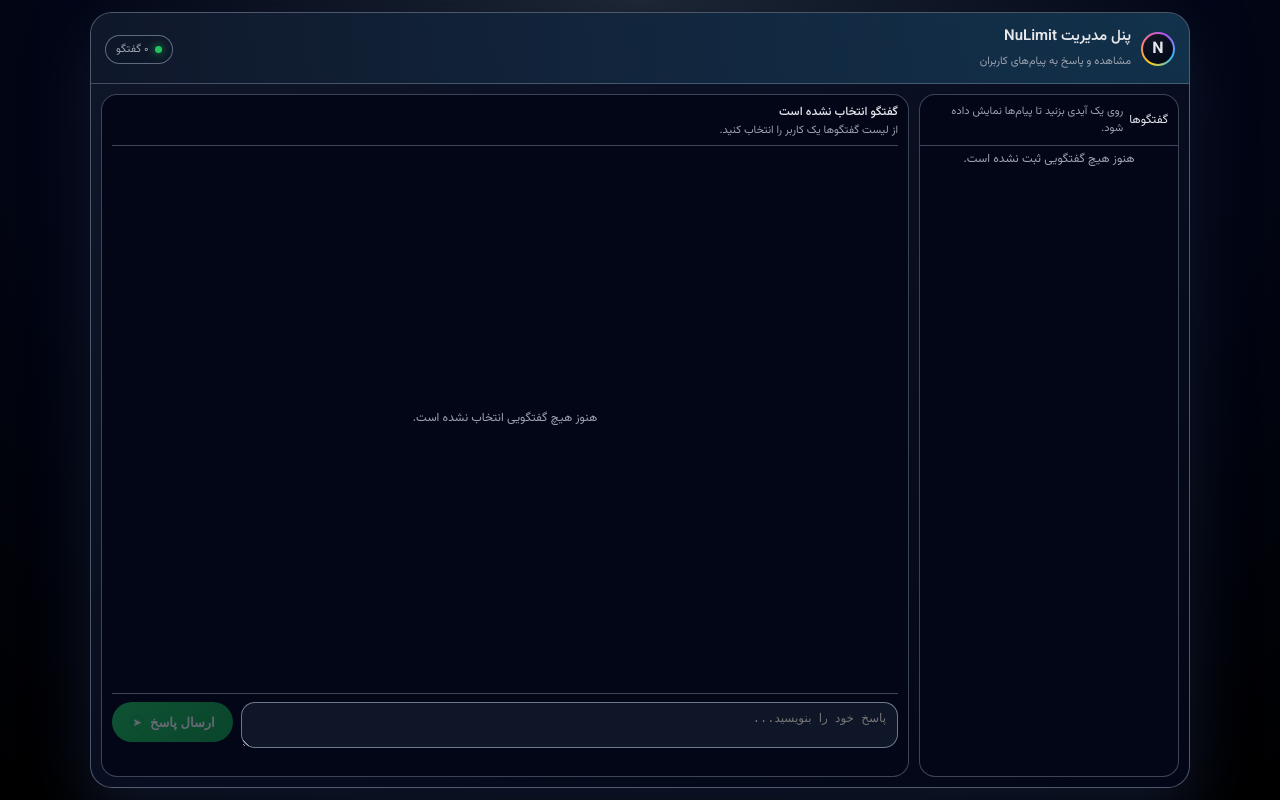
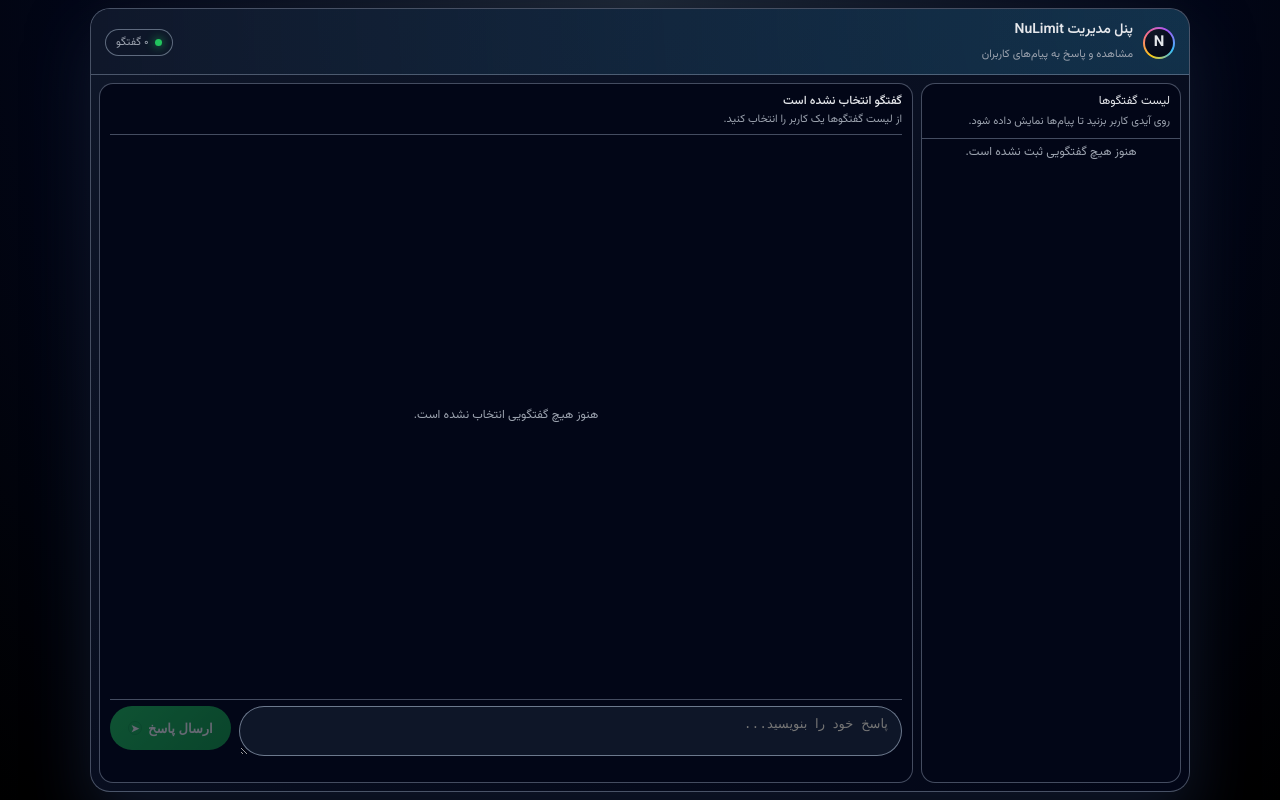
Before and after one commit to rravin/NuLimit-support, a plain HTML site: page admin.html in a window 1280 px wide. Drawn offline with Linux system fonts and the light colour scheme; no server answers.

Commit message:
Update admin.html

```diff
--- a/admin.html
+++ b/admin.html
@@ -9,7 +9,7 @@
     :root {
       --bg: #020617;
       --card: #020617;
-      --border: rgba(148, 163, 184, 0.4);
+      --border: rgba(148, 163, 184, 0.45);
       --accent: #22c55e;
       --accent2: #6366f1;
       --text: #e5e7eb;
@@ -22,36 +22,44 @@
       padding: 0;
     }
 
+    html,
+    body {
+      height: 100%;
+    }
+
     body {
       font-family: "Vazirmatn", system-ui, sans-serif;
       background: radial-gradient(circle at top, #1f2937, #020617 55%, #000 100%);
       color: var(--text);
-      min-height: 100vh;
-      padding: 12px 8px;
       display: flex;
       justify-content: center;
+      align-items: stretch;
+      padding: 8px;
     }
 
     .shell {
-      width: 100%;
+      flex: 1;
       max-width: 1100px;
       background: linear-gradient(145deg, rgba(15, 23, 42, 0.98), rgba(2, 6, 23, 0.98));
-      border-radius: 22px;
-      border: 1px solid rgba(148, 163, 184, 0.5);
+      border-radius: 20px;
+      border: 1px solid var(--border);
       box-shadow: 0 26px 60px rgba(15, 23, 42, 0.95);
       display: flex;
       flex-direction: column;
+      min-height: 0;
+      height: 100%;
       overflow: hidden;
     }
 
     .topbar {
-      padding: 12px 14px 10px;
+      padding: 10px 14px 8px;
       border-bottom: 1px solid var(--border);
       display: flex;
       align-items: center;
       justify-content: space-between;
       gap: 10px;
       background: radial-gradient(circle at top right, rgba(56, 189, 248, 0.2), rgba(15, 23, 42, 1));
+      flex-shrink: 0;
     }
 
     .brand {
@@ -61,11 +69,12 @@
     }
 
     .logo {
-      width: 34px;
-      height: 34px;
-      border-radius: 17px;
+      width: 32px;
+      height: 32px;
+      border-radius: 16px;
       background: conic-gradient(from 210deg, #facc15, #fb7185, #a855f7, #38bdf8, #facc15);
       padding: 2px;
+      flex-shrink: 0;
     }
 
     .logo-inner {
@@ -77,11 +86,11 @@
       align-items: center;
       justify-content: center;
       font-weight: 700;
-      font-size: 16px;
+      font-size: 15px;
     }
 
     .brand-text h1 {
-      font-size: 15px;
+      font-size: 14px;
       font-weight: 600;
     }
 
@@ -94,12 +103,13 @@
       display: inline-flex;
       align-items: center;
       gap: 6px;
-      padding: 5px 10px;
+      padding: 4px 10px;
       border-radius: 999px;
       border: 1px solid rgba(148, 163, 184, 0.6);
       background: rgba(15, 23, 42, 0.92);
       font-size: 11px;
       color: var(--muted);
+      flex-shrink: 0;
     }
 
     .pill-dot {
@@ -111,23 +121,24 @@
     }
 
     .body {
-      display: flex;
-      gap: 10px;
-      padding: 10px;
       flex: 1;
       min-height: 0;
+      display: flex;
+      gap: 8px;
+      padding: 8px;
     }
 
     .conv-panel {
       width: 260px;
       min-width: 220px;
       max-width: 280px;
-      border-radius: 16px;
+      border-radius: 14px;
       background: var(--card);
       border: 1px solid var(--border);
       display: flex;
       flex-direction: column;
       overflow: hidden;
+      flex-shrink: 0;
     }
 
     .conv-header {
@@ -135,9 +146,9 @@
       border-bottom: 1px solid var(--border);
       font-size: 12px;
       display: flex;
-      align-items: center;
-      justify-content: space-between;
-      gap: 6px;
+      flex-direction: column;
+      gap: 3px;
+      flex-shrink: 0;
     }
 
     .conv-header span:last-child {
@@ -152,7 +163,7 @@
     }
 
     .conv-item {
-      border-radius: 12px;
+      border-radius: 10px;
       padding: 6px 8px;
       margin: 3px 1px;
       border: 1px solid transparent;
@@ -207,23 +218,24 @@
 
     .badge-unread {
       font-size: 10px;
-      padding: 1px 6px;
+      padding: 1px 5px;
       border-radius: 999px;
       background: #fbbf24;
       color: #111827;
       font-weight: 600;
-      margin-right: 4px;
+      margin-right: 2px;
     }
 
     .chat-panel {
       flex: 1;
-      border-radius: 16px;
+      border-radius: 14px;
       background: var(--card);
       border: 1px solid var(--border);
-      padding: 8px 10px 10px;
+      padding: 8px 10px 8px;
       display: flex;
       flex-direction: column;
       min-width: 0;
+      min-height: 0;
     }
 
     .chat-header {
@@ -234,6 +246,7 @@
       justify-content: space-between;
       font-size: 12px;
       gap: 8px;
+      flex-shrink: 0;
     }
 
     .chat-header span:first-child {
@@ -308,21 +321,22 @@
 
     .input-row {
       border-top: 1px solid var(--border);
-      padding-top: 8px;
+      padding-top: 6px;
       margin-top: 4px;
       display: flex;
       gap: 8px;
+      flex-shrink: 0;
     }
 
     .reply-input {
       flex: 1;
-      border-radius: 14px;
+      border-radius: 999px;
       border: 1px solid rgba(148, 163, 184, 0.7);
       background: rgba(15, 23, 42, 0.97);
       color: var(--text);
-      font-size: 12px;
-      padding: 8px 11px;
-      min-height: 40px;
+      font-size: 13px;
+      padding: 9px 13px;
+      min-height: 44px;
       max-height: 80px;
       resize: vertical;
     }
@@ -341,7 +355,8 @@
       gap: 6px;
       box-shadow: 0 12px 30px rgba(22, 163, 74, 0.7);
       white-space: nowrap;
-      height: 40px;
+      height: 44px;
+      flex-shrink: 0;
     }
 
     .send-btn:disabled {
@@ -366,21 +381,49 @@
       font-size: 11px;
       color: #f97373;
       min-height: 14px;
+      flex-shrink: 0;
     }
 
     @media (max-width: 768px) {
+      body {
+        padding: 0;
+      }
+
       .shell {
         border-radius: 0;
+        height: 100vh;
+        max-width: 100%;
       }
+
       .body {
         flex-direction: column;
       }
+
       .conv-panel {
         width: 100%;
         max-width: 100%;
+        height: 36%;
+        min-height: 140px;
       }
+
       .chat-panel {
+        height: 64%;
         margin-top: 4px;
+      }
+    }
+
+    @media (max-width: 480px) {
+      .topbar {
+        padding-inline: 10px;
+      }
+
+      .reply-input {
+        font-size: 12px;
+      }
+
+      .send-btn {
+        padding: 0 14px;
+        font-size: 12px;
       }
     }
   </style>
@@ -406,8 +449,8 @@
     <div class="body">
       <aside class="conv-panel">
         <div class="conv-header">
-          <span>گفتگوها</span>
-          <span>روی یک آیدی بزنید تا پیام‌ها نمایش داده شود.</span>
+          <span>لیست گفتگوها</span>
+          <span>روی آیدی کاربر بزنید تا پیام‌ها نمایش داده شود.</span>
         </div>
         <div id="convList" class="conv-list">
           <div class="empty">هنوز هیچ گفتگویی ثبت نشده است.</div>
@@ -442,7 +485,7 @@
   <script src="https://www.gstatic.com/firebasejs/9.6.1/firebase-app-compat.js"></script>
   <script src="https://www.gstatic.com/firebasejs/9.6.1/firebase-firestore-compat.js"></script>
   <script>
-    // همان تنظیماتی که Firebase بهت داد
+    // همون config خودت
     const firebaseConfig = {
       apiKey: "AIzaSyDLGZW1MwhWfREMcsIS__h1Czygsn8VLBU",
       authDomain: "nulimit-support.firebaseapp.com",
@@ -542,19 +585,17 @@
       replyInput.disabled = false;
       adminSendBtn.disabled = false;
 
-      // گفتگو را خوانده‌شده برای ادمین علامت بزن
+      // خوانده شدن برای ادمین
       db.collection('conversations').doc(userId).set({
         unreadForAdmin: false
       }, { merge: true });
 
-      // هایلایت گفتگو
       Array.from(convListEl.children).forEach(el => {
         if (el.classList && el.classList.contains('conv-item')) {
           el.classList.toggle('active', el.dataset.id === userId);
         }
       });
 
-      // سابسکرایب پیام‌ها
       if (unsubscribeMessages) unsubscribeMessages();
 
       const msgsRef = db
```
